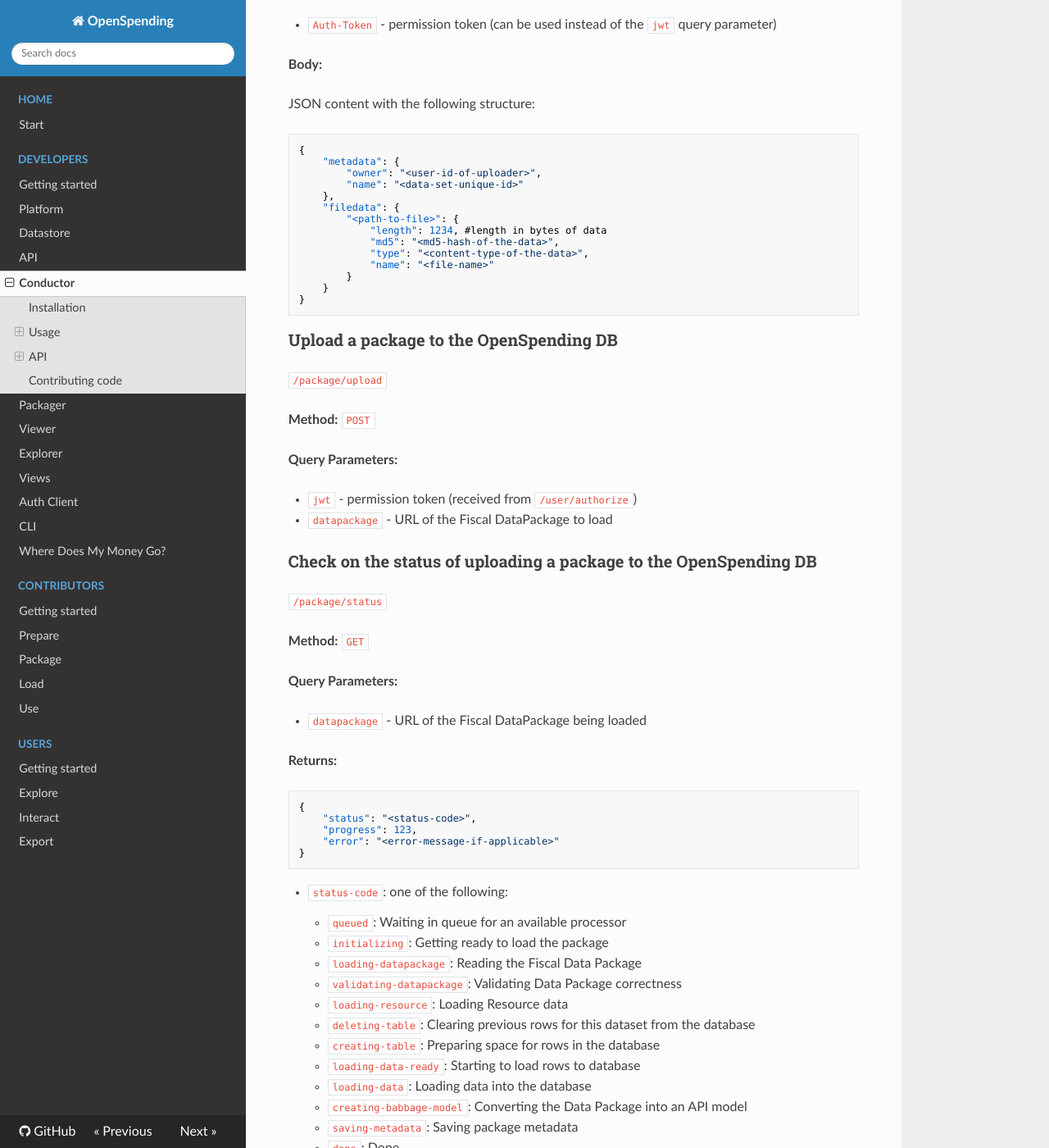
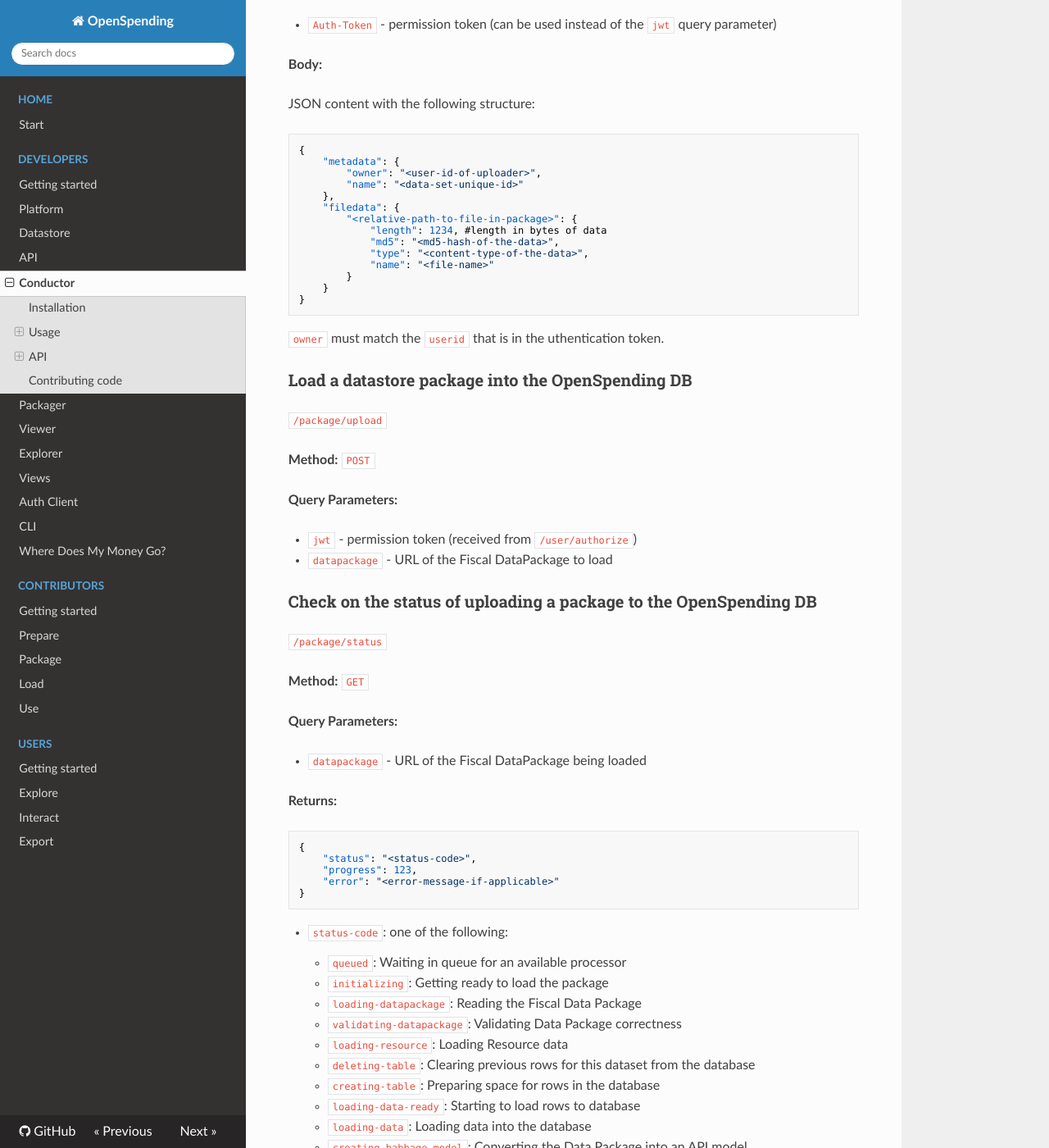
Before and after one commit to openspending/docs, an MkDocs documentation site: the page built from docs/developers/conductor.md, in a window 1280 px wide and 1400 px high, scrolled down 1040 px. Shown: the whole window at 82% size. Built offline with MkDocs 1.6.1, drawn with Linux system fonts in a browser that asks for light colours; nearby versions of some CDN libraries; old or Windows-style settings are respelled for this version of MkDocs; some of the changed text lies outside the part shown.

Commit message:
Adding some clarifications to the conductor API

````diff
--- a/docs/developers/conductor.md
+++ b/docs/developers/conductor.md
@@ -45,7 +45,7 @@ JSON content with the following structure:
         "name": "<data-set-unique-id>"
     },
     "filedata": {
-        "<path-to-file>": {
+        "<relative-path-to-file-in-package>": {
             "length": 1234, #length in bytes of data
             "md5": "<md5-hash-of-the-data>",
             "type": "<content-type-of-the-data>",
@@ -55,7 +55,9 @@ JSON content with the following structure:
 }
 ```
 
-### Upload a package to the OpenSpending DB
+`owner` must match the `userid` that is in the uthentication token.
+
+### Load a datastore package into the OpenSpending DB
 `/package/upload`
 
 **Method:** `POST`
@@ -99,6 +101,8 @@ JSON content with the following structure:
     - `done`: Done
     - `fail`: Failed
  - `progress`: # of records loaded so far
+
+Wil return an `HTTP 404` if the package is not being loaded right now.
 
 ### Toggle or set a package's privacy setting
 `/package/publish`
````
